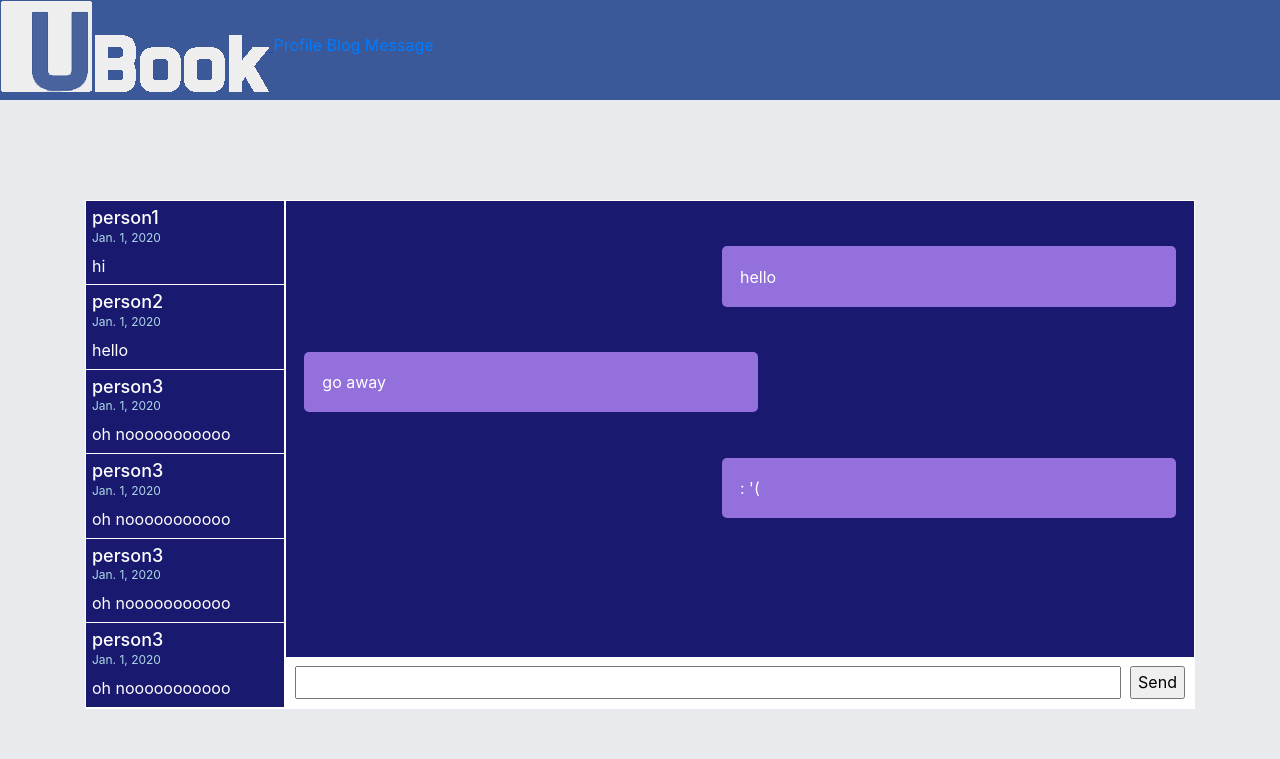
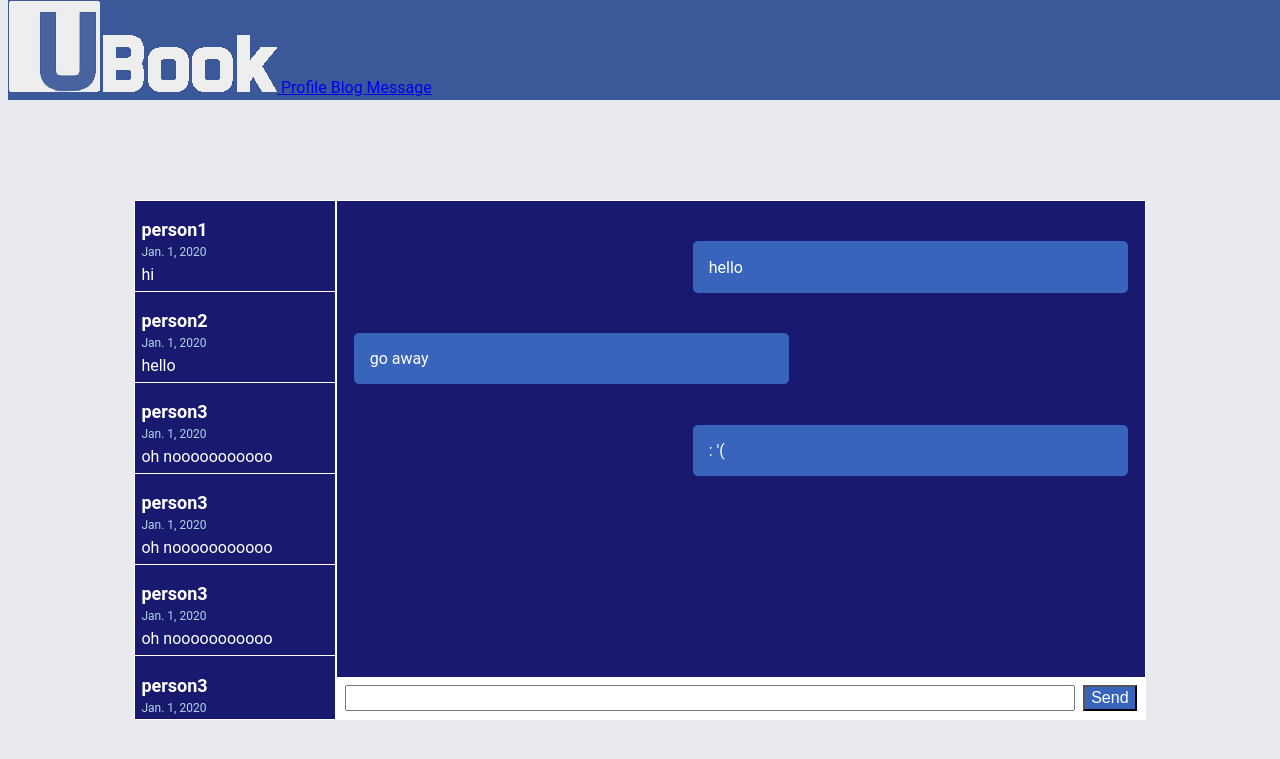
Before and after one commit to akcse116/Ubook, a Django app: page /message/ in a window 1280 px wide. Shown: the top 759 px of the page. Run offline with Django 3.2, Linux system fonts and the light colour scheme; some libraries are stand-ins or nearby versions.

Commit message:
adjusted css

```diff
--- a/message/static/message/chatStyle.css
+++ b/message/static/message/chatStyle.css
@@ -2,6 +2,7 @@
     background-color:#e9eaee;
     color:black;
     margin-top: 1rem;
+    font-family: "Roboto", "Lucida Grande", Verdana, Arial, sans-serif;
 }
 
 .topnav {
@@ -13,7 +14,8 @@
 }
 
 .container{
-    width: 100%;
+    width: 80%;
+    margin: auto;
 }
 
 #messenger{
@@ -38,7 +40,7 @@
 }
 
 .histLogs:hover{
-    background-color: mediumpurple;
+    background-color: #3864bc;
 }
 
 .userInChat{
@@ -51,7 +53,7 @@
 }
 .lastMessage{
     font-size: 16px;
-    height: 25px;
+    height: 20px;
     max-height: 25px;
     overflow: hidden;
     text-overflow: ellipsis;
@@ -79,7 +81,7 @@
 }
 
 .yourMessage{
-    background-color: mediumpurple;
+    background-color: #3864bc;
     border-radius: 5px;
     margin: 5% 2% 5% auto;
     padding: 2%;
@@ -89,7 +91,7 @@
 
 
 .yourMessage{
-    background-color: mediumpurple;
+    background-color: #3864bc;
     padding: 2%;
     max-width: 50%;
     margin: 5% 2% 5% auto;
@@ -98,7 +100,7 @@
 }
 
 .otherMessage{
-    background-color: mediumpurple;
+    background-color: #3864bc;
     padding: 2%;
     max-width: 50%;
     margin: 5% auto 5% 2%;
@@ -110,7 +112,7 @@
     display: flex;
     background-color: white;
     height: 10%;
-    max-height: 15%;
+    max-height: 5%;
     padding: 1%;
 }
 
@@ -125,4 +127,7 @@
 
 #sendButton{
     margin-left: 1%;
+    font-size: 16px;
+    background-color: #3864bc;
+    color: white;
 }
--- a/message/templates/message/base.html
+++ b/message/templates/message/base.html
@@ -2,12 +2,9 @@
 <!doctype html>
 <html lang="en">
 <head>
-    <!-- Required meta tags -->
     <meta charset="utf-8">
     <meta name="viewport" content="width=device-width, initial-scale=1, shrink-to-fit=no">
 
-    <!-- Bootstrap CSS -->
-    <link rel="stylesheet" href="https://stackpath.bootstrapcdn.com/bootstrap/4.3.1/css/bootstrap.min.css" integrity="sha384-ggOyR0iXCbMQv3Xipma34MD+dH/1fQ784/j6cY/iJTQUOhcWr7x9JvoRxT2MZw1T" crossorigin="anonymous">
     <link rel ="stylesheet" type="text/css" href = "{% static 'message/chatStyle.css' %}">
     <script src="{% static 'message/messageScript.js' %}"></script>
     <title> Ubook </title>
```
